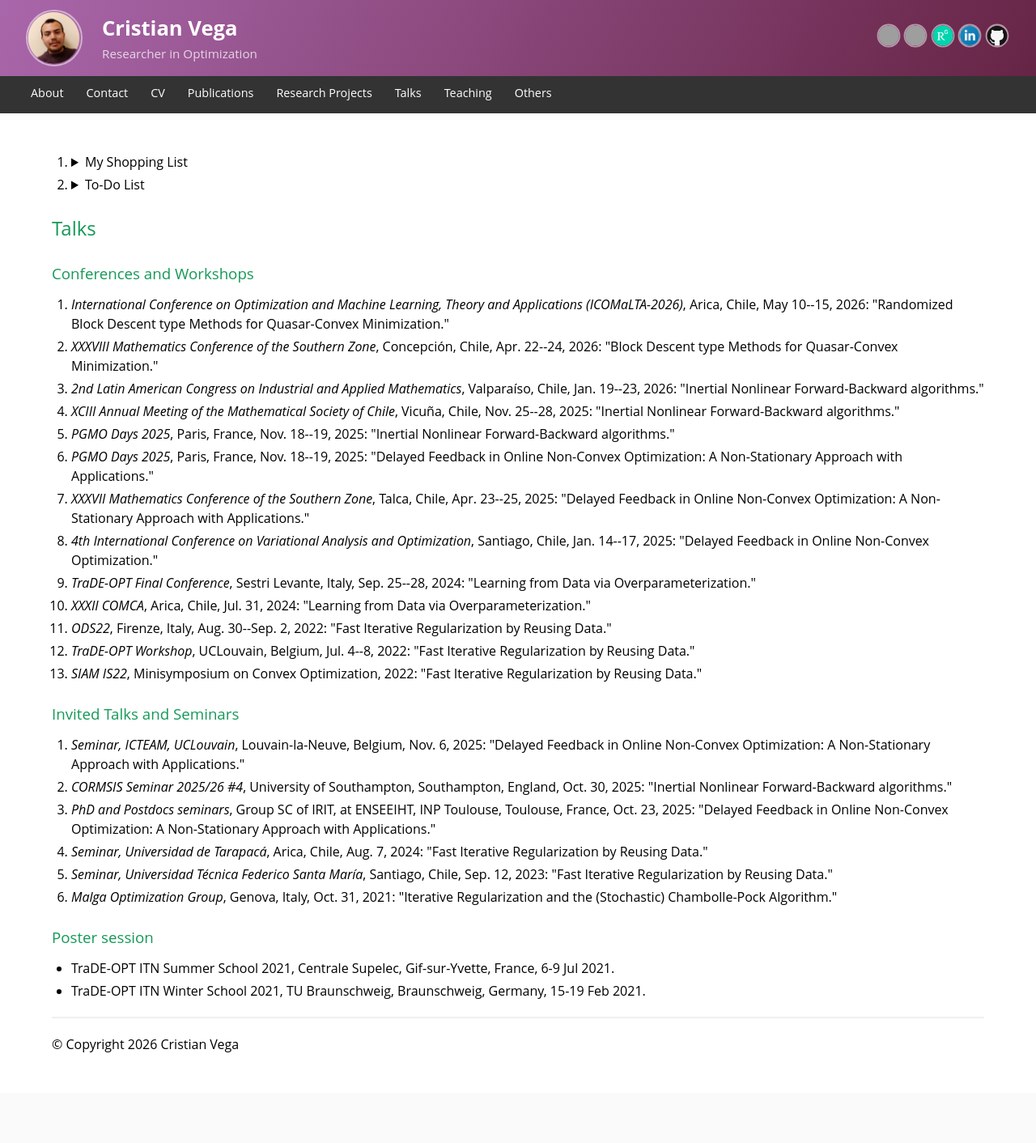
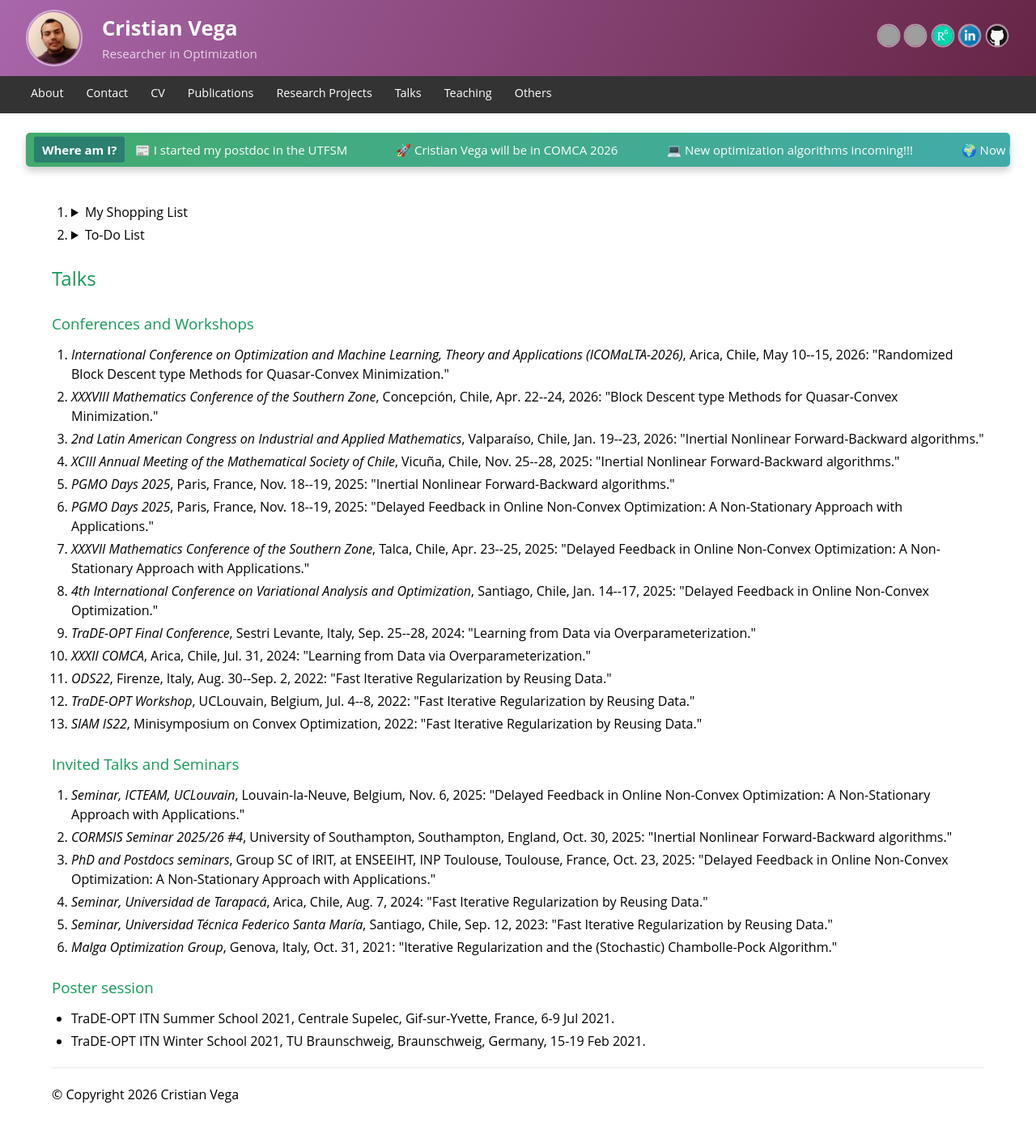
Before and after one commit to cristianvega1995/cristianvega1995.github.io, a Jekyll site: the page Collaborators.html, which Jekyll copies as it is, in a window 1280 px wide. Shown: the whole page at 81% size. Built offline with Jekyll 4.4.1, drawn with Linux system fonts in a browser that asks for light colours; before the commit the page ends 1350 px from its top, so only the background shows below that; grey boxes are pictures that could not be loaded.

Commit message:
Implement news ticker in Collaborators.html
Added a news ticker section with styling and structure.

```diff
--- a/Collaborators.html
+++ b/Collaborators.html
@@ -208,6 +208,9 @@
         .news-ticker { display: flex; white-space: nowrap; animation: ticker 25s linear infinite; }
         .news-ticker span { padding: 0 30px; color: #fff; font-size: 15px; font-weight: 500; }
         @keyframes ticker { from { transform: translateX(0); } to { transform: translateX(-50%); } }
+
+        /* ── Countdown ── */
+        #demo { font-size: 1.2em; font-weight: bold; color: #e67e22; }
     </style>
 </head>
 <body>
@@ -247,10 +250,17 @@
 
 <main>
 
+    <!-- News Ticker -->
+    <div class="news-container">
+        <span class="news-title">Where am I?</span>
+        <div class="news-ticker-wrapper">
+            <div class="news-ticker" id="news-ticker"></div>
+        </div>
+    </div>
 
 
 <main>
-</div></div>
+	</div></div>
 <ol>
   <li>
     <details>
```
